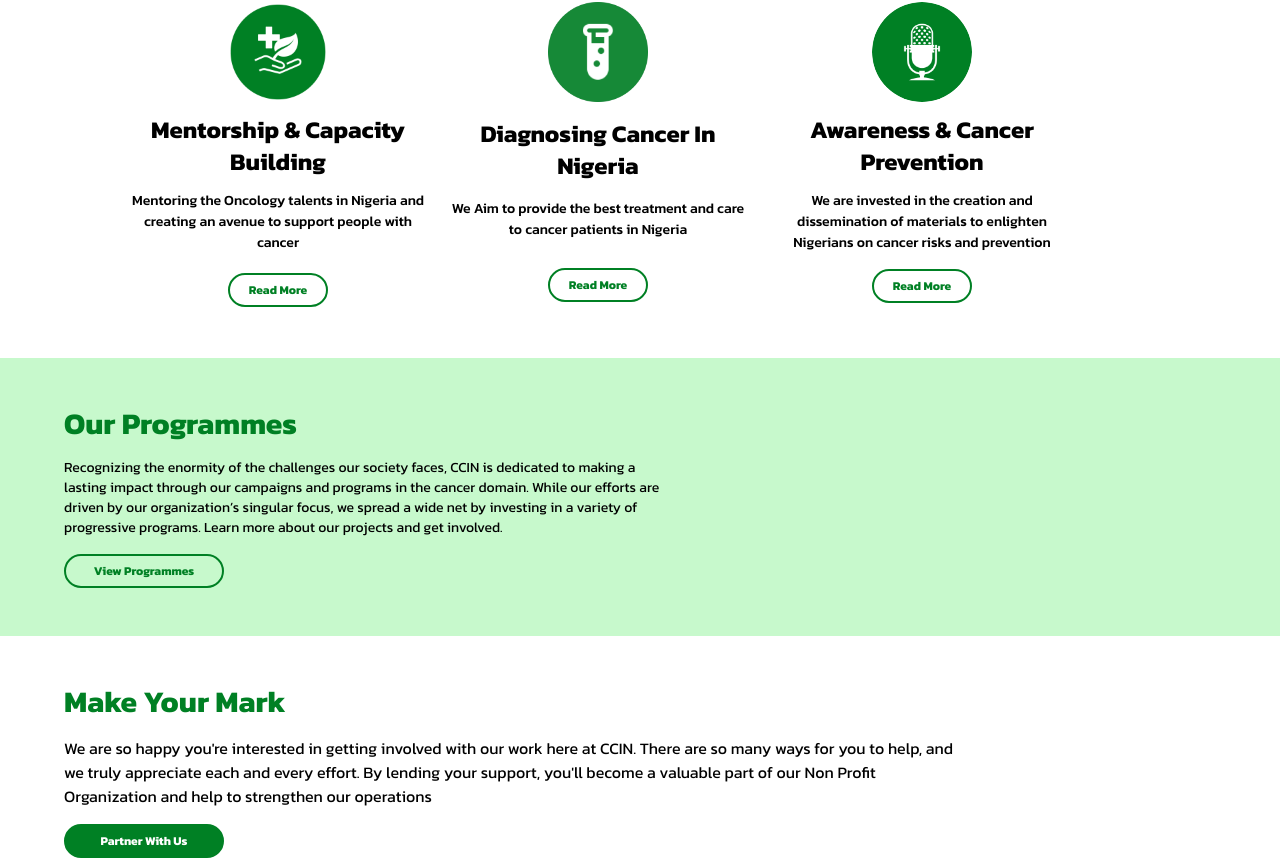
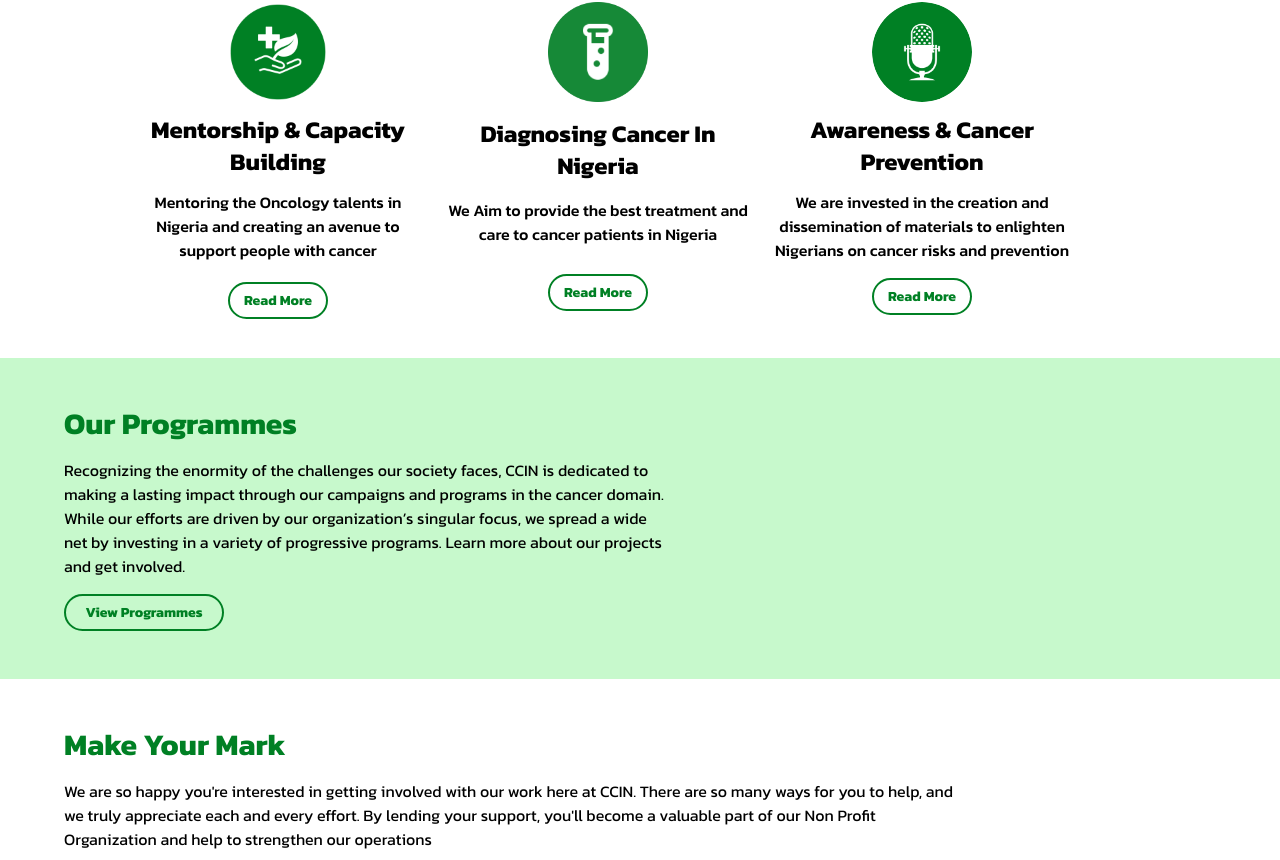
Before and after one commit to victorOkutachi/cancer-web, a React (Create React App) app: page / in a window 1280 px wide. Shown: the part 780-1640 px from the top of the page. Built offline with nearby package versions, Linux system fonts and the light colour scheme.

Commit message:
Minor changes

```diff
--- a/src/components/Body.jsx
+++ b/src/components/Body.jsx
@@ -5,7 +5,7 @@ const Body = () => {
     <div className='w-full flex flex-col px-4 pt-12 md:px-16 overflow-hidden'>
       <div className='flex flex-col md:flex-row  md:justify-between md:items-center'>
         <h1 className='text-[32px] font-bold  text-[#008024]'>Our Mission & Vision</h1>
-        <p className='text-[14px] font-medium max-w-[400px] py-2 md:py-0'> We are working to improve access to high quality cancer treatment
+        <p className='text-[16px] font-medium max-w-[400px] py-2 md:py-0'> We are working to improve access to high quality cancer treatment
             and care resources for Nigerians
         </p>
       </div>
@@ -15,8 +15,8 @@ const Body = () => {
             <img className='w-full h-full' src='images/capabuilding.png'/>
           </div>
           <h1 className='py-3 font-bold text-2xl text-center'>Mentorship & Capacity Building</h1>
-          <p className='text-[14px] font-medium text-center'>Mentoring the Oncology talents in Nigeria and creating an avenue to support people with cancer</p>
-          <button className='text-[#008024] text-[12px] font-bold rounded-full hover:text-white border-[2px] border-[#008024] hover:bg-[#008024] hover:border-[#008024] py-[6px] w-[100px] flex items-center justify-center my-5 mx-auto md:mx-0'>Read More</button>
+          <p className='text-[16px] font-medium text-center'>Mentoring the Oncology talents in Nigeria and creating an avenue to support people with cancer</p>
+          <button className='text-[#008024] text-[14px] font-bold rounded-full hover:text-white border-[2px] border-[#008024] hover:bg-[#008024] hover:border-[#008024] py-[6px] w-[100px] flex items-center justify-center my-5 mx-auto md:mx-0'>Read More</button>
         </div>
 
         <div className='w-[300px] h-[300px] flex flex-col items-center my-4 md:my-0 mx-3'>
@@ -24,8 +24,8 @@ const Body = () => {
             <img className='w-full h-full' src='images/testtube.png'/>
           </div>
           <h1 className='py-4 font-bold text-2xl text-center'>Diagnosing Cancer In Nigeria</h1>
-          <p className='text-[14px] font-medium text-center'>We Aim to provide the best treatment and care to cancer patients in Nigeria</p>
-          <button className='text-[#008024] text-[12px] font-bold rounded-full hover:text-white border-[2px] border-[#008024] hover:bg-[#008024] hover:border-[#008024] py-[6px] w-[100px] flex items-center justify-center my-7 mx-auto md:mx-0'>Read More</button>
+          <p className='text-[16px] font-medium text-center'>We Aim to provide the best treatment and care to cancer patients in Nigeria</p>
+          <button className='text-[#008024] text-[14px] font-bold rounded-full hover:text-white border-[2px] border-[#008024] hover:bg-[#008024] hover:border-[#008024] py-[6px] w-[100px] flex items-center justify-center my-7 mx-auto md:mx-0'>Read More</button>
         </div>
 
         <div className='w-[300px] h-[300px] flex flex-col items-center my-4 md:my-0 mx-3'>
@@ -33,9 +33,9 @@ const Body = () => {
             <img className='w-full h-full rounded-full object-cover' src='images/micnew.png'/>
           </div>
           <h1 className='py-3 font-bold text-2xl text-center'>Awareness & Cancer Prevention</h1>
-          <p className='text-[14px] font-medium text-center'>We are invested in the creation and dissemination of materials
+          <p className='text-[16px] font-medium text-center'>We are invested in the creation and dissemination of materials
           to enlighten Nigerians on cancer risks and prevention</p>
-          <button className='text-[#008024] text-[12px] font-bold rounded-full hover:text-white border-[2px] border-[#008024] hover:bg-[#008024] hover:border-[#008024] py-[6px] w-[100px] flex items-center justify-center mt-4 mx-auto md:mx-0'>Read More</button>
+          <button className='text-[#008024] text-[14px] font-bold rounded-full hover:text-white border-[2px] border-[#008024] hover:bg-[#008024] hover:border-[#008024] py-[6px] w-[100px] flex items-center justify-center mt-4 mx-auto md:mx-0'>Read More</button>
         </div>
 
       </div>
--- a/src/components/Involvement.jsx
+++ b/src/components/Involvement.jsx
@@ -9,7 +9,7 @@ const Involvement = () => {
             part of our Non Profit Organization and help to strengthen our operations
         </p>
 
-    <button className='text-white text-[12px] bg-[#008024] font-bold rounded-full hover:text-[#008024] border-[2px] border-[#008024] hover:bg-white hover:border-[#008024] py-[6px] w-[160px] flex items-center justify-center md:mx-0'>Partner With Us</button>
+    <button className='text-white text-[14px] bg-[#008024] font-bold rounded-full hover:text-[#008024] border-[2px] border-[#008024] hover:bg-white hover:border-[#008024] py-[6px] w-[160px] flex items-center justify-center md:mx-0'>Partner With Us</button>
 
     </div>
   )
--- a/src/components/Navbar.jsx
+++ b/src/components/Navbar.jsx
@@ -30,7 +30,7 @@ const Navbar = () => {
         </ul>
 
         <div onClick={handleMenu} className='block md:hidden z-10'>
-             {menu ? <AiOutlineClose size={20} /> : <HiOutlineMenuAlt2 size={20}/>}
+             {menu ? <AiOutlineClose color='white' size={20} /> : <HiOutlineMenuAlt2 size={20}/>}
         </div>
         <div className={menu ? 'absolute left-0 top-0 w-full h-screen flex flex-col items-center justify-center bg-[#007f5f] ease-in-out duration-500 text-white' : 'fixed left-[-100%]'}>
         <img src='images/ccinlogo.png' className=' absolute top-5 left-10 h-10 cursor-pointer '/>
@@ -43,7 +43,7 @@ const Navbar = () => {
                     <li className='py-2 text-xl font-medium'>Opportunities</li>
                     <li className='py-2 text-xl font-medium'>Mentorship Schemes</li>
                     <li className='py-2 text-xl font-medium'>Spotlight Nigerians</li>
-                    <li className='py-2 text-xl font-medium'>Blog</li>
+                    <li className='py-2 text-xl font-medium text-pink-400'>Donate</li>
                 </ul>
             </div>
     </div>
--- a/src/components/Programme.jsx
+++ b/src/components/Programme.jsx
@@ -13,13 +13,13 @@ const Programme = () => {
   return (
     <div className='w-full flex flex-col bg-[#c7f9cc] px-4 py-12 md:px-16 ' data-aos="fade-right">
         <h1 className='text-3xl font-bold text-[#008024] pb-4'>Our Programmes</h1>
-        <p className='text-sm max-w-[600px] pb-4'>
+        <p className='text-[16px] max-w-[600px] pb-4'>
         Recognizing the enormity of the challenges our society faces, CCIN is dedicated to making a lasting
         impact through our campaigns and programs in the cancer domain. While our efforts are driven by our
         organization’s singular focus, we spread a wide net by investing in a variety of progressive programs.
         Learn more about our projects and get involved.
         </p>
-        <button className='text-[#008024] text-[12px] font-bold rounded-full hover:text-[#008024] border-[2px] border-[#008024] hover:bg-white hover:border-[#008024] py-[6px] w-[160px] flex items-center justify-center md:mx-0'>View Programmes</button>
+        <button className='text-[#008024] text-[14px] font-bold rounded-full hover:text-[#008024] border-[2px] border-[#008024] hover:bg-white hover:border-[#008024] py-[6px] w-[160px] flex items-center justify-center md:mx-0'>View Programmes</button>
 
     </div>
   )
```
